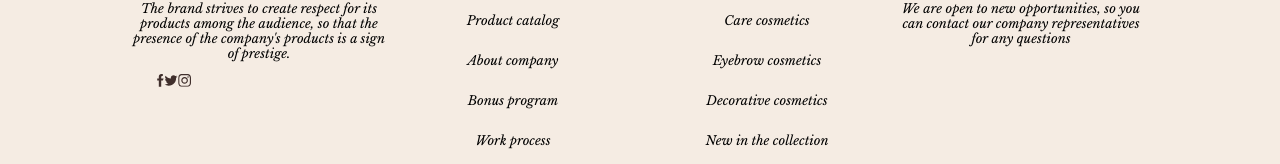
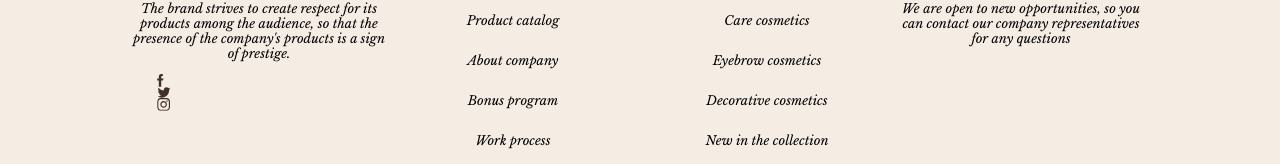
Before and after one commit to AigerimAkmatalieva/care-products-diploma-, a React (Create React App) app: page /signup in a window 1280 px wide. Shown: the part 946-1110 px from the top of the page. Built offline with nearby package versions, Linux system fonts and the light colour scheme.

Commit message:
added footer

```diff
--- a/src/components/Footer/Footer.css
+++ b/src/components/Footer/Footer.css
@@ -88,7 +88,7 @@
   font-size: .8rem;
   font-weight: 400;
 }
-.Footer .display {
+.Footer .display img {
   display: flex;
   margin-left: 25px;
 }
```
